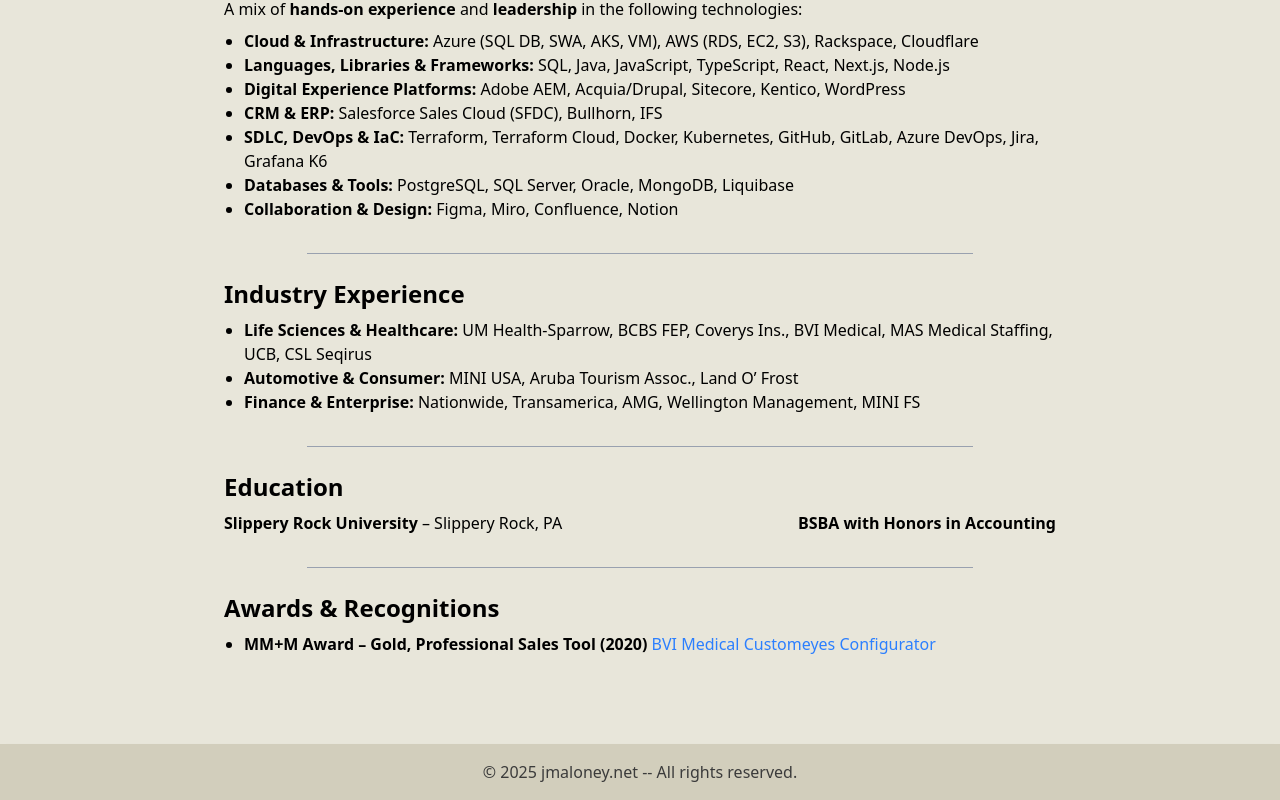
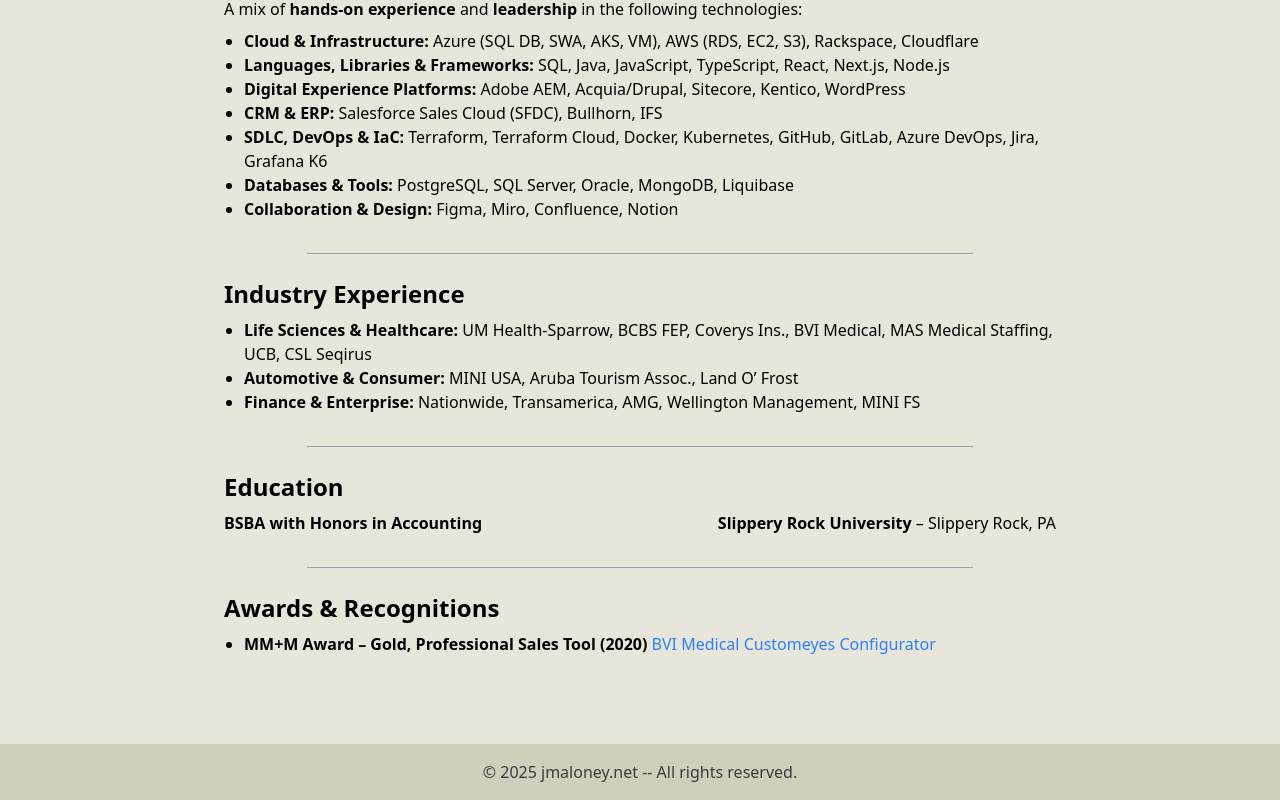
Before and after one commit to jrmaloney/jmaloney-nextjs-tw, a Next.js app: page /resume in a window 1280 px wide. Shown: the part 2168-2968 px from the top of the page. Built offline with nearby package versions, Linux system fonts and the light colour scheme.

Commit message:
adjust education

```diff
--- a/app/resume/page.tsx
+++ b/app/resume/page.tsx
@@ -148,8 +148,8 @@ const Resume = () => {
       <section className="mb-6">
         <h2 className="text-2xl font-semibold mb-2">Education</h2>
         <div className="flex justify-between">
-            <p><strong>Slippery Rock University</strong> – Slippery Rock, PA</p>
-            <p><strong>BSBA with Honors in Accounting</strong></p>
+        <p><strong>BSBA with Honors in Accounting</strong></p>
+        <p><strong>Slippery Rock University</strong> – Slippery Rock, PA</p>
         </div>
       </section>
       <div className="border-b border-gray-400 w-4/5 mx-auto py-1 mb-6"></div>
```
